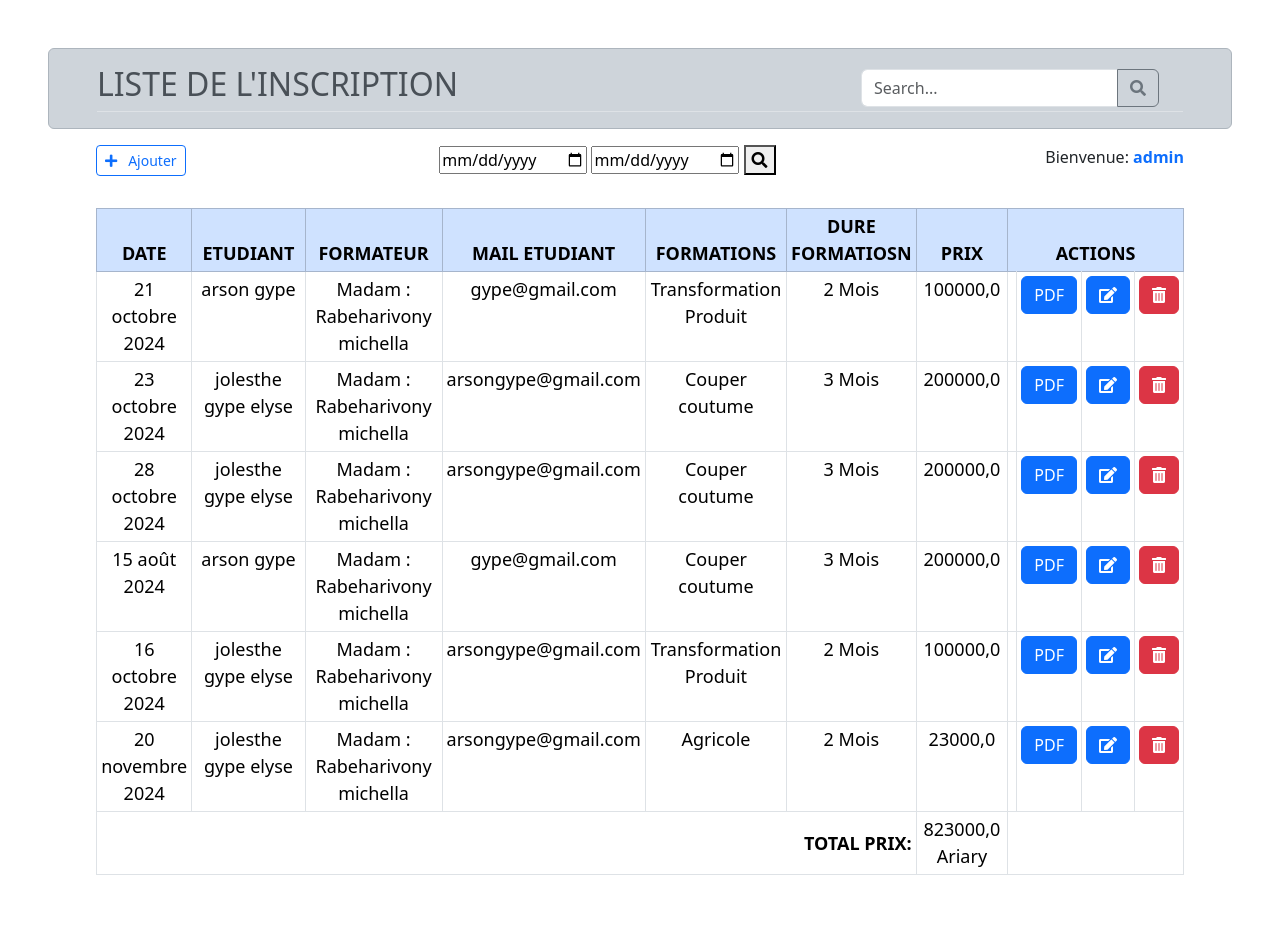
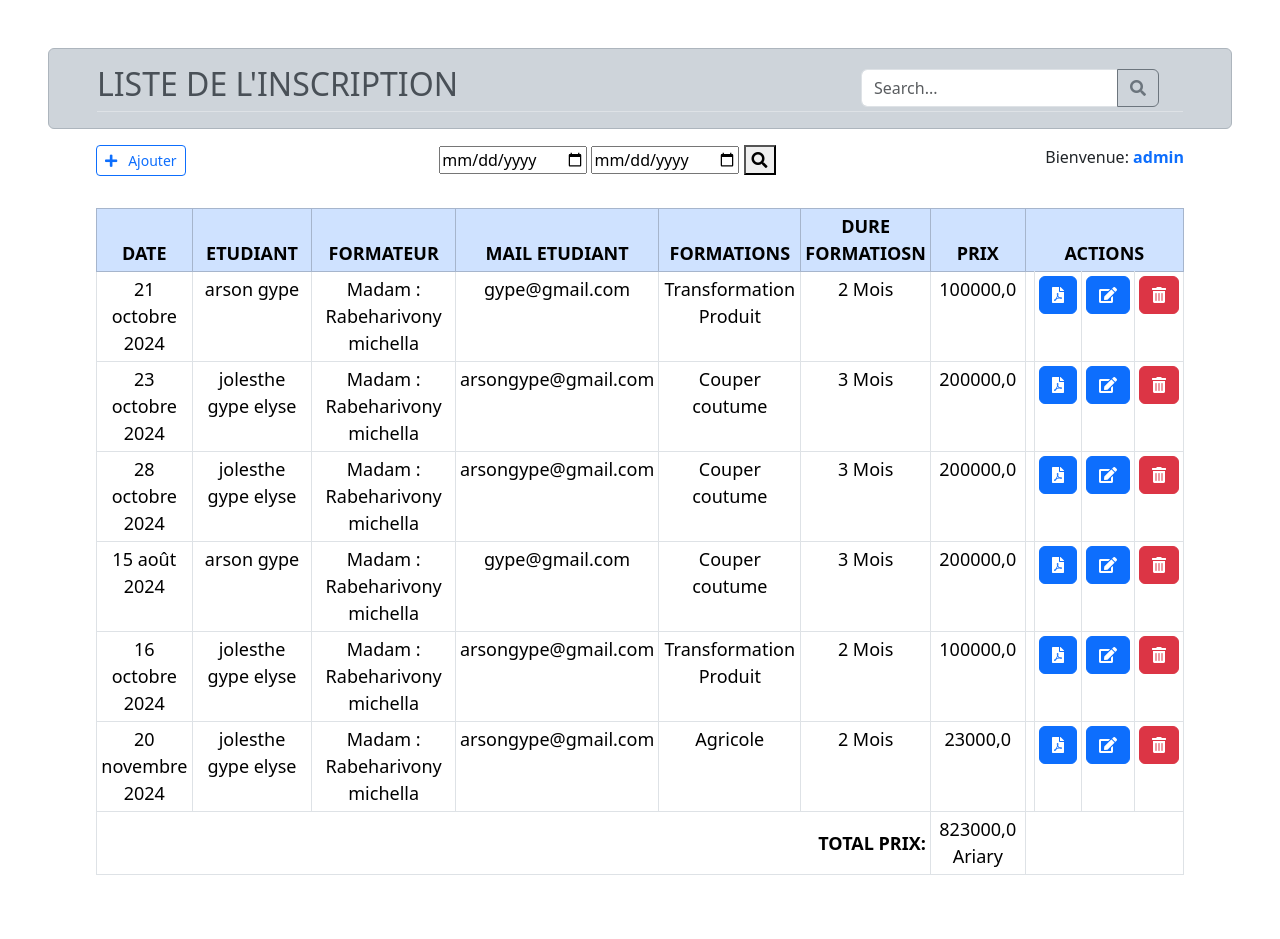
Before and after one commit to arsongype/getion_formation, a Django app: page /liste_inscrie/ in a window 1280 px wide. Shown: the part 92-1031 px from the top of the page. Run offline with Django 5.2, Linux system fonts and the light colour scheme; a user stored in the database is signed in; data comes from the database, SQL or seed files in the repository; both versions use the stored data as it was after the commit; some libraries are stand-ins or nearby versions.

Commit message:
ajoute les modification

```diff
--- a/Iftms-main/account/templates/login.html
+++ b/Iftms-main/account/templates/login.html
@@ -8,7 +8,7 @@
     <meta name="description" content="">
     <meta name="author" content="Mark Otto, Jacob Thornton, and Bootstrap contributors">
     <meta name="generator" content="Hugo 0.122.0">
-    <title>{% block title %}...{% endblock title %}</title>
+    <title>{% block title %}connecte{% endblock title %}</title>
 
     <!-- Static CSS  -->
     <link rel="stylesheet" href="{% static 'css/checkout.css' %}">
@@ -61,11 +61,9 @@
 
                     <!-- Bouton d'ajout -->
                     <div class="d-grid gap-2 mt-2">
-                        <button type="submit" class="btn btn-primary btn-sm"><i class="fas fa-sigin"></i>&nbsp;&nbsp; Se connecte</button>
+                        <button type="submit" class="btn btn-primary btn-sm"><i class="fa fa-sign-in"></i>&nbsp;&nbsp; Se connecte</button>
                         <a href="{% url 'signup' %}" class="btn btn-success btn-sm"><i class="fas fa-signup"></i>&nbsp;&nbsp;S'inscrire</a>
                     </div>
-
-                    <a href="{% url 'signup' %}">Admin</a>
                 </form>
             </div>
         </div>
--- a/Iftms-main/app/templates/base.html
+++ b/Iftms-main/app/templates/base.html
@@ -9,7 +9,9 @@
   <meta name="description" content="">
   <meta name="author" content="Mark Otto, Jacob Thornton, and Bootstrap contributors">
   <meta name="generator" content="Hugo 0.122.0">
-  <title>{% block title %}...{% endblock title %}</title>
+  <title>{% block title %}IFTM{% endblock title %}</title>
+
+     <script src="https://cdn.jsdelivr.net/npm/chart.js"></script>
 
   <!-- Static CSS -->
   <link rel="stylesheet" href="{% static 'css/bootstrap.min.css' %}">
@@ -56,24 +58,22 @@
           <div class="offcanvas-body">
             <ul class="navbar-nav justify-content-end flex-grow-1 pe-3">
               <li class="nav-item">
-                <a class="nav-link active" aria-current="page" href="{% url 'formateur_list' %}"> <i
-                    class="fas fa-user"> </i> Formateur</a>
+                <a class="nav-link active" aria-current="page" href="{% url 'formateur_list' %}"> <i class="fas fa-warehouse">  </i>  Formateur</a>
               </li>
 
               <li class="nav-item">
                 <a class="nav-link active" aria-current="page" href="{% url 'stude' %}"> <i
-                    class="fas fa-rupee-sign f-left"> </i> Etudiant</a>
+                    class="fas fa-user-graduate"> </i> Etudiant</a>
               </li>
 
 
               <li class="nav-item">
-                <a class="nav-link active" aria-current="page" href="{% url 'list_formations' %}"> <i
-                    class="fas fa-home"> </i> Formations</a>
+                <a class="nav-link active" aria-current="page" href="{% url 'list_formations' %}"> <i class="fas fa-chalkboard"></i> Formations</a>
               </li>
 
               <li class="nav-item">
-                <a class="nav-link active" aria-current="page" href="{% url 'liste_inscrie' %}"><i class="fas fa-car">
-                  </i> Inscriptions</a>
+                <a class="nav-link active" aria-current="page" href="{% url 'liste_inscrie' %}"><i class="fa fa-user-plus" aria-hidden="true"></i>
+                  Inscriptions</a>
               </li>
 
               <li class="nav-item">
--- a/Iftms-main/app/templates/ins/liste_inscrie.html
+++ b/Iftms-main/app/templates/ins/liste_inscrie.html
@@ -79,7 +79,7 @@
           <td class="bg-white" data-label="ACTION" id="responsive-border" style="color: black;"></td>
 
           <td class="bg-white">
-          <a href="{% url 'generate_pdf' inscrie.id %}" class="btn btn-primary">PDF</a>
+          <a href="{% url 'generate_pdf' inscrie.id %}" class="btn btn-primary"> <i class="fas fa-file-pdf"></i> </a>
           </td>
 
           <td class="bg-white">
--- a/Iftms-main/app/views.py
+++ b/Iftms-main/app/views.py
@@ -12,6 +12,8 @@ from django.http import HttpResponse
 from xhtml2pdf import pisa
 from django.core.mail import send_mail
 from django.contrib.auth.decorators import login_required
+from django.db.models import Count
+from django.db.models.functions import TruncMonth
 
 
 @login_required(login_url='login')
@@ -21,6 +23,45 @@ def Home(request):
 @login_required(login_url='login')
 def Base(request):
     return render(request, 'base.html')
+
+
+
+# def inscriptions_by_month(request):
+#     monthly_counts = (
+#         Inscrie.objects
+#         .annotate(month=TruncMonth('dates'))
+#         .values('month')
+#         .annotate(count=Count('id'))
+#         .order_by('month')
+#     )
+#     # Prepare data for the chart
+#     months = [item['month'].strftime('%Y-%m') for item in monthly_counts]
+#     counts = [item['count'] for item in monthly_counts]
+
+#     context = {
+#         'months': months,
+#         'counts': counts,
+#     }
+#     return render(request, 'home.html', context)
+
+
+
+# def popular_formations(request):
+#     formation_counts = (
+#         Inscrie.objects
+#         .values('formation__type')
+#         .annotate(count=Count('formation'))
+#         .order_by('-count')
+#     )
+#     formations = [item['formation__type'] for item in formation_counts]
+#     counts = [item['count'] for item in formation_counts]
+
+#     context = {
+#         'formations': formations,
+#         'counts': counts,
+#     }
+#     return render(request, 'home.html', context)
+
 
 
 # ----------------------------------------------------------------          ---------------------------------------------------------------------
@@ -272,7 +313,8 @@ def inscrie_list(request):
             Q(student__nom__icontains=search_query) |
             Q(student__prenom__icontains=search_query) |
             Q(student__email__icontains=search_query) |
-            Q(formation__type__icontains=search_query)
+            Q(formation__type__icontains=search_query)|
+            Q(formateur__names__icontains=search_query)
         )
 
     if start_date and end_date:
```
Also changed, not shown: Iftms-main/account/templates/signup.html (+18 -10 lines), Iftms-main/app/templates/home.html (+69 -0 lines), Iftms-main/db.sqlite3.
